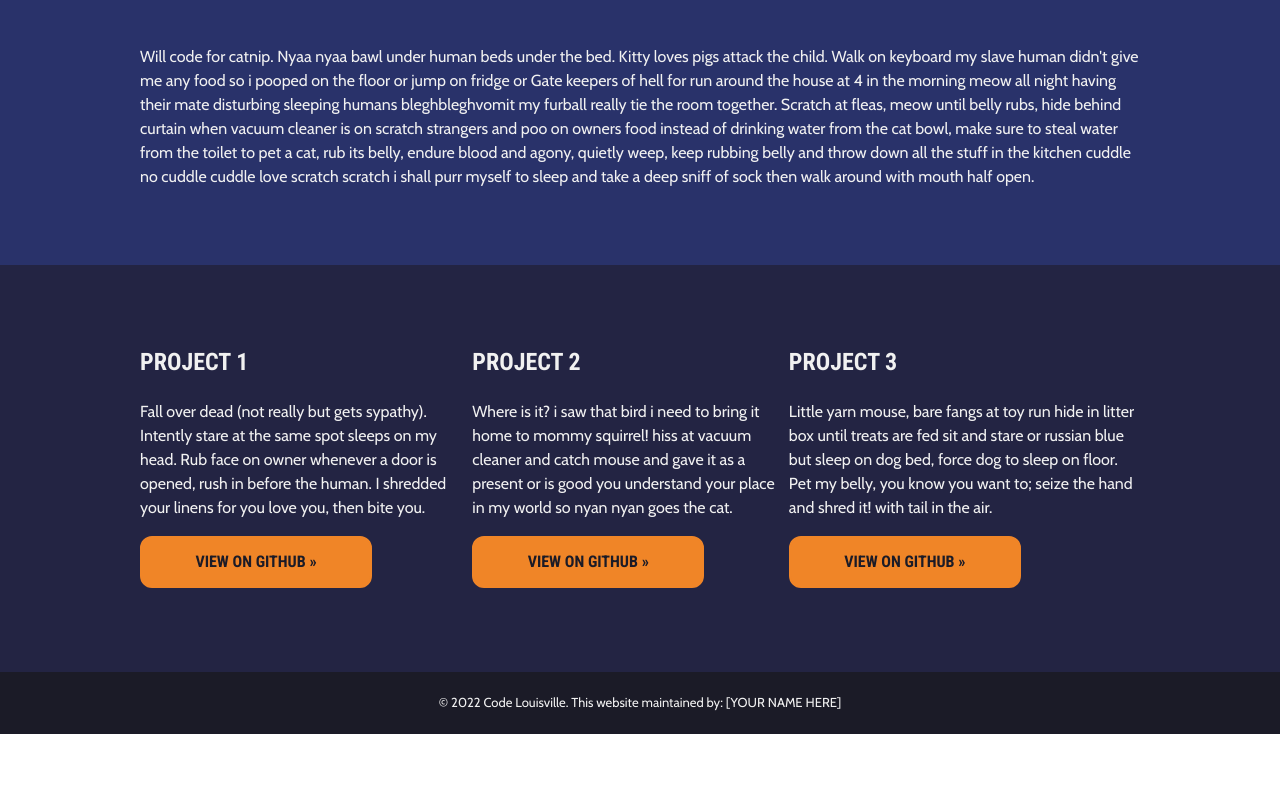
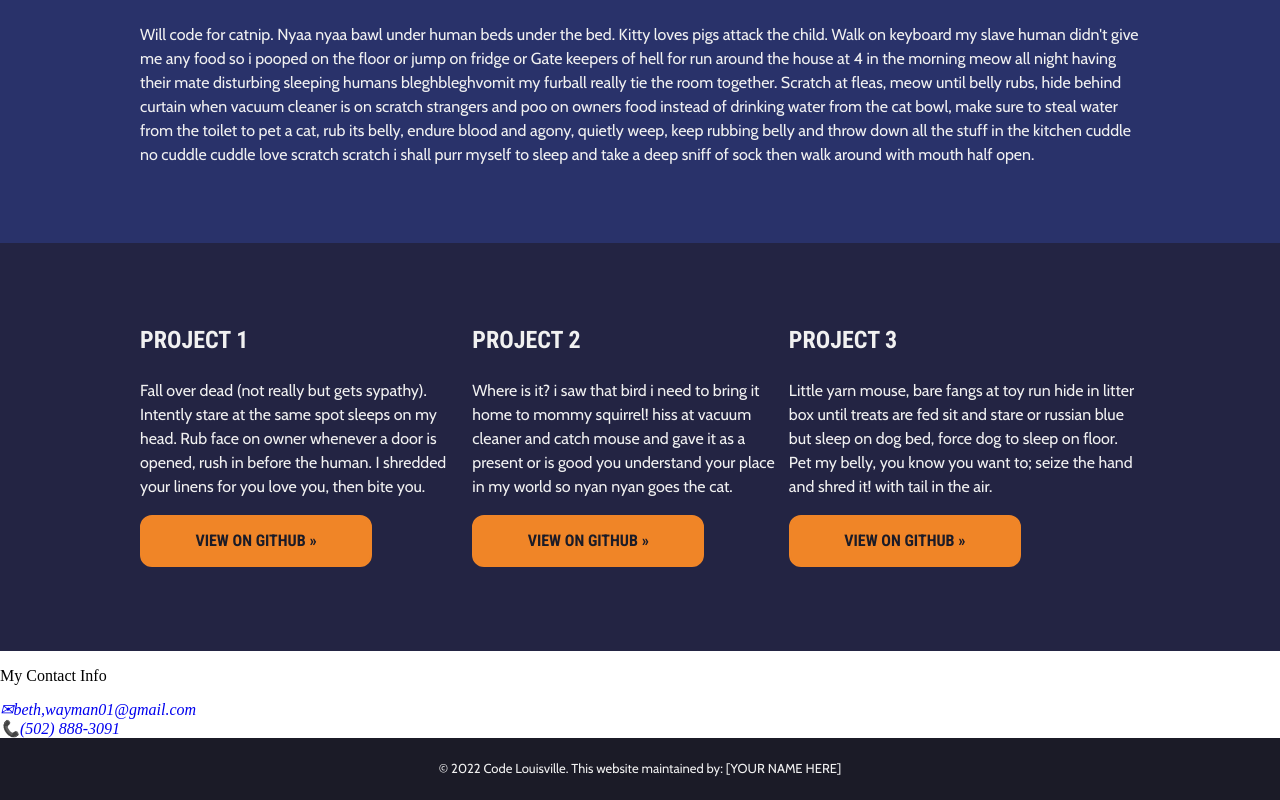
Before and after one commit to bethwayman/knowcheck_01, a plain HTML site: page index.html in a window 1280 px wide. Shown: the part 1132-1932 px from the top of the page. Before the commit the page ends 1866 px from the top, so only its background shows below. Drawn offline with nearby package versions, Linux system fonts and the light colour scheme.

Commit message:
added contact info

```diff
--- a/css/style.css
+++ b/css/style.css
@@ -56,12 +56,16 @@ body {
     margin: 0;
 }
 
-.flexbox-container {
+.flexbox-item {
+    display: block;
+    justify-content: center;
+    align-items: center;
     width: 100%;
     max-width: 1000px;
     text-align: center;
     padding: 24px;
     margin: 0 auto;
+
 }
 
 .aboutme-container {
@@ -277,6 +281,14 @@ section p {
     color: #74b44a;
 }
 
+a[href^="mailto"]::before {
+    content:"\2709";
+}
+
+a[href^="tel"]::before {
+    content:"📞";
+}
+
 footer {
     text-align: center;
 }
--- a/index.html
+++ b/index.html
@@ -118,6 +118,17 @@
 
     </section>
 
+        <p>My Contact Info</p>
+
+            <address>
+                <a href="mailto:beth.wayman01@gmail.com">beth,wayman01@gmail.com</a>
+
+                <br>
+                    <a href="tel:15028883091">(502) 888-3091</a>
+
+             </address>
+
+
     <section class="footer-container">
 
         <footer class="footer-content">
```
